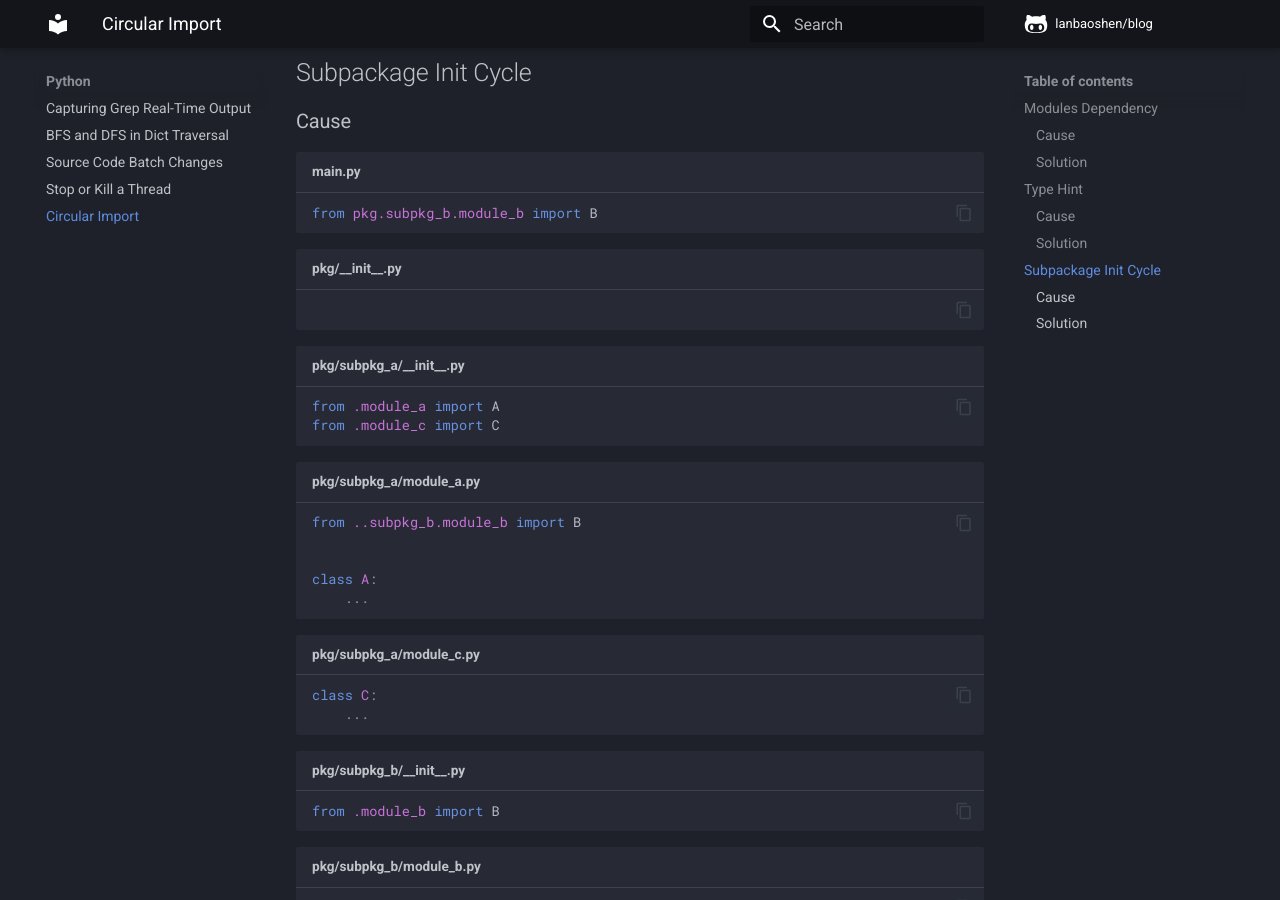
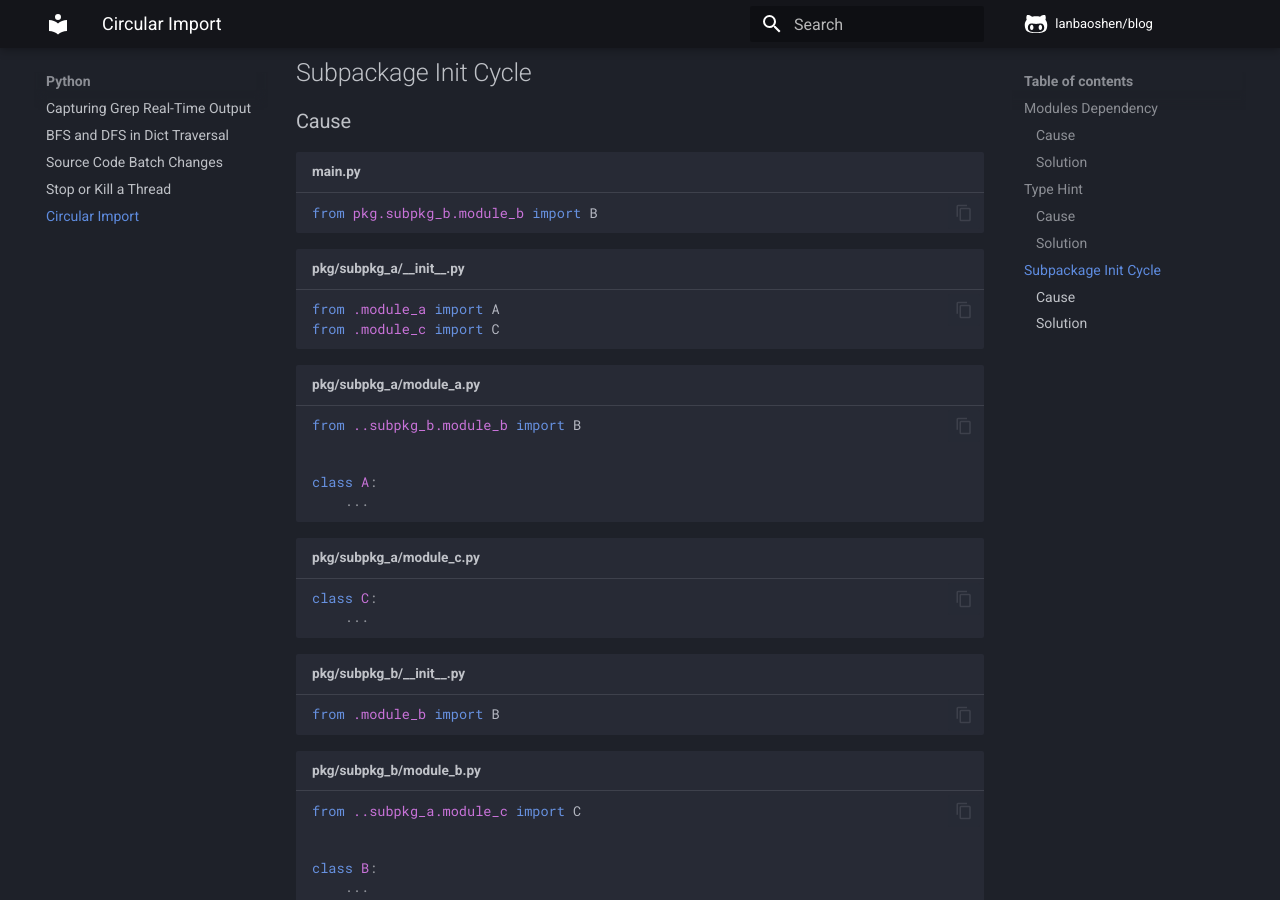
Before and after one commit to lanbaoshen/blog, an MkDocs documentation site: the page built from docs/python/circular-import.md, in a window 1280 px wide and 900 px high, scrolled down 3510 px. Built offline with MkDocs 1.6.1 and Material for MkDocs 9.7.7, drawn with Linux system fonts in a browser that asks for light colours; comment, search, counter and statistics services are not loaded.

Commit message:
Format layout

````diff
--- a/docs/python/circular-import.md
+++ b/docs/python/circular-import.md
@@ -153,9 +153,6 @@ Even though `A` and `B` are not imported, the string `A` and `B` certainly exist
 from pkg.subpkg_b.module_b import B
 ```
 
-```python title="pkg/__init__.py"
-```
-
 ```python title="pkg/subpkg_a/__init__.py"
 from .module_a import A
 from .module_c import C
````
